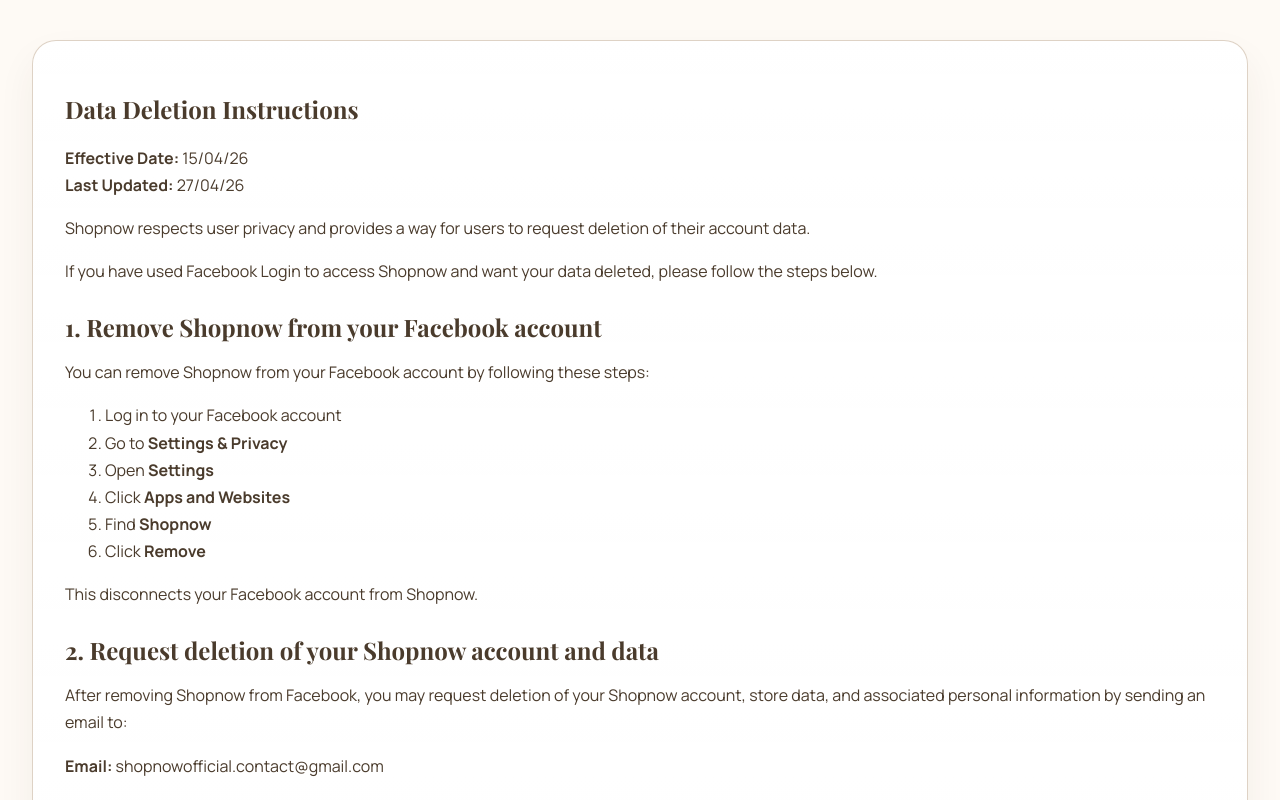
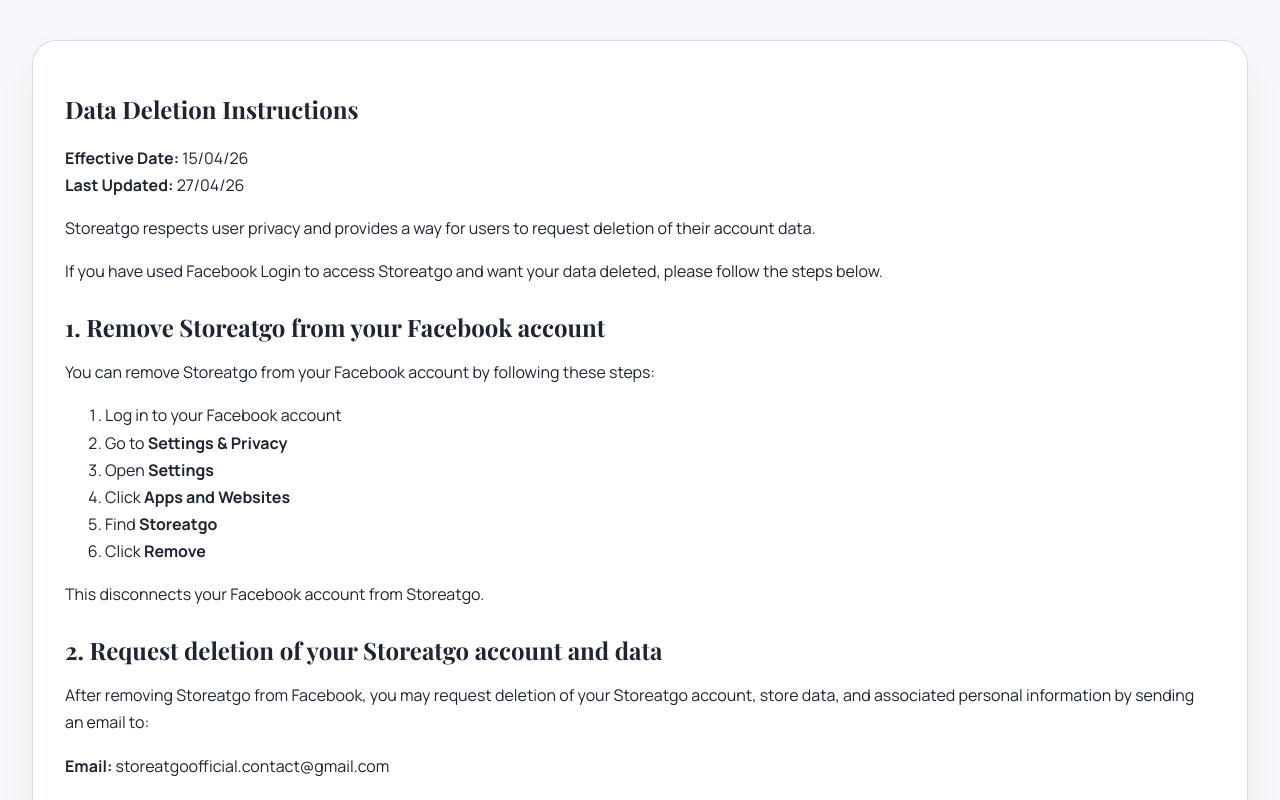
Before and after one commit to rizwan-here/shopnow, a Next.js app: page /data-deletion in a window 1280 px wide. Shown: the top 800 px of the page. Built offline with nearby package versions, Linux system fonts and the light colour scheme.

Commit message:
fixed UI, named storeatgo

```diff
--- a/app/data-deletion/page.js
+++ b/app/data-deletion/page.js
@@ -1,5 +1,5 @@
 export const metadata = {
-  title: 'Data Deletion Instructions | Shopnow',
+  title: 'Data Deletion Instructions | Storeatgo',
 };
 
 export default function DataDeletionPage() {
@@ -15,36 +15,36 @@
           </p>
 
           <p>
-            Shopnow respects user privacy and provides a way for users to request deletion of their
+            Storeatgo respects user privacy and provides a way for users to request deletion of their
             account data.
           </p>
 
           <p>
-            If you have used Facebook Login to access Shopnow and want your data deleted, please
+            If you have used Facebook Login to access Storeatgo and want your data deleted, please
             follow the steps below.
           </p>
 
-          <h2>1. Remove Shopnow from your Facebook account</h2>
-          <p>You can remove Shopnow from your Facebook account by following these steps:</p>
+          <h2>1. Remove Storeatgo from your Facebook account</h2>
+          <p>You can remove Storeatgo from your Facebook account by following these steps:</p>
           <ol>
             <li>Log in to your Facebook account</li>
             <li>Go to <strong>Settings &amp; Privacy</strong></li>
             <li>Open <strong>Settings</strong></li>
             <li>Click <strong>Apps and Websites</strong></li>
-            <li>Find <strong>Shopnow</strong></li>
+            <li>Find <strong>Storeatgo</strong></li>
             <li>Click <strong>Remove</strong></li>
           </ol>
 
-          <p>This disconnects your Facebook account from Shopnow.</p>
+          <p>This disconnects your Facebook account from Storeatgo.</p>
 
-          <h2>2. Request deletion of your Shopnow account and data</h2>
+          <h2>2. Request deletion of your Storeatgo account and data</h2>
           <p>
-            After removing Shopnow from Facebook, you may request deletion of your Shopnow account,
+            After removing Storeatgo from Facebook, you may request deletion of your Storeatgo account,
             store data, and associated personal information by sending an email to:
           </p>
 
           <p>
-            <strong>Email:</strong> shopnowofficial.contact@gmail.com
+            <strong>Email:</strong> storeatgoofficial.contact@gmail.com
           </p>
 
           <p>Please use the subject line:</p>
@@ -65,14 +65,14 @@
           <p>In your email, include:</p>
           <ul>
             <li>your full name</li>
-            <li>the email address used in your Shopnow account</li>
-            <li>your Shopnow username or store link, if available</li>
+            <li>the email address used in your Storeatgo account</li>
+            <li>your Storeatgo username or store link, if available</li>
             <li>a short statement requesting deletion of your account and data</li>
           </ul>
 
           <h2>3. What data may be deleted</h2>
           <p>
-            Upon receiving and verifying your request, Shopnow may delete data associated with your
+            Upon receiving and verifying your request, Storeatgo may delete data associated with your
             account, including:
           </p>
           <ul>
@@ -91,7 +91,7 @@
           </p>
 
           <h2>4. What data may be retained</h2>
-          <p>Shopnow may retain limited information where necessary for:</p>
+          <p>Storeatgo may retain limited information where necessary for:</p>
           <ul>
             <li>legal compliance</li>
             <li>fraud prevention</li>
@@ -120,11 +120,11 @@
           </p>
 
           <p>
-            <strong>Shopnow</strong>
+            <strong>Storeatgo</strong>
             <br />
-            <strong>Email:</strong> shopnowofficial.contact@gmail.com
+            <strong>Email:</strong> storeatgoofficial.contact@gmail.com
             <br />
-            <strong>Business Name / Operator:</strong> Shopnow
+            <strong>Business Name / Operator:</strong> Storeatgo
             <br />
             <strong>Address:</strong> Mirpur, Dhaka, Bangladesh
           </p>
--- a/app/globals.css
+++ b/app/globals.css
@@ -1,19 +1,19 @@
 :root {
-  --background: #fefaf5;
-  --card: rgba(255, 255, 255, 0.92);
-  --border: #f0e7de;
-  --border-strong: rgba(221, 208, 194, 0.95);
-  --border-gloss: rgba(255, 255, 255, 0.82);
-  --text: #4a3b2c;
-  --muted: #8b7a6b;
-  --muted-2: #a89b8f;
-  --accent: #a7c5bd;
-  --accent-dark: #8eb5ab;
-  --secondary: #d9c7b3;
-  --secondary-dark: #c9b59f;
-  --soft: #f8f3ee;
-  --soft-2: #f5ede6;
-  --danger: #c28b7a;
+  --background: #f7f8fb;
+  --card: rgba(255, 255, 255, 0.96);
+  --border: #e7e9f0;
+  --border-strong: rgba(210, 215, 230, 0.9);
+  --border-gloss: rgba(255, 255, 255, 0.9);
+  --text: #1f2433;
+  --muted: #6b7280;
+  --muted-2: #9aa1b2;
+  --accent: #4f6df5;
+  --accent-dark: #3d56d6;
+  --secondary: #19b3a6;
+  --secondary-dark: #129389;
+  --soft: #eef1f8;
+  --soft-2: #eaeefb;
+  --danger: #e0654f;
 }
 
 * {
@@ -42,7 +42,7 @@
 
 .headline-emphasis {
   font-style: italic;
-  color: #a06f48;
+  color: var(--accent-dark);
 }
 
 a {
@@ -98,8 +98,8 @@
 }
 
 .soft-button {
-  background: linear-gradient(180deg, rgba(194, 224, 217, 0.95) 0%, var(--accent) 100%);
-  color: #2c3a35;
+  background: linear-gradient(180deg, rgba(124, 146, 248, 0.95) 0%, var(--accent) 100%);
+  color: #ffffff;
 }
 
 .soft-button:hover {
@@ -107,8 +107,8 @@
 }
 
 .soft-button-secondary {
-  background: linear-gradient(180deg, rgba(234, 219, 203, 0.95) 0%, var(--secondary) 100%);
-  color: #3e2c1f;
+  background: linear-gradient(180deg, rgba(70, 211, 198, 0.95) 0%, var(--secondary) 100%);
+  color: #ffffff;
 }
 
 .soft-button-secondary:hover {
@@ -133,7 +133,7 @@
 
 .badge-button.active {
   background: var(--accent);
-  color: #2c3a35;
+  color: #ffffff;
 }
 
 .app-topbar {
@@ -172,7 +172,7 @@
   min-height: 100vh;
   display: grid;
   place-items: center;
-  background: linear-gradient(135deg, #fefaf5, #f5ede6);
+  background: linear-gradient(135deg, #f7f8fb, #eef1f8);
   padding: 1.25rem;
 }
 
@@ -401,10 +401,14 @@
   font-size: 0.78rem;
 }
 
-.tag.active,
+.tag.active {
+  background: var(--accent);
+  color: #ffffff;
+}
+
 .tag.success {
-  background: var(--accent);
-  color: #2c3a35;
+  background: var(--secondary);
+  color: #ffffff;
 }
 
 .tag.warning {
@@ -456,7 +460,7 @@
   bottom: 1.5rem;
   z-index: 80;
   background: var(--accent);
-  color: #2c3a35;
+  color: #ffffff;
   padding: 0.9rem 1.2rem;
   border-radius: 999px;
   box-shadow: 0 15px 35px rgba(62, 44, 31, 0.16);
@@ -733,8 +737,8 @@
 
 .customer-chat-toggle {
   border: 1px solid var(--border-strong);
-  background: linear-gradient(180deg, rgba(194, 224, 217, 0.98) 0%, var(--accent) 100%);
-  color: #2c3a35;
+  background: linear-gradient(180deg, rgba(124, 146, 248, 0.98) 0%, var(--accent) 100%);
+  color: #ffffff;
   border-radius: 999px;
   padding: 0.95rem 1.15rem;
   cursor: pointer;
@@ -781,8 +785,8 @@
 
 .customer-chat-bubble.user {
   justify-self: end;
-  background: linear-gradient(180deg, rgba(194,224,217,0.94) 0%, rgba(167,197,189,0.96) 100%);
-  color: #2c3a35;
+  background: linear-gradient(180deg, rgba(124,146,248,0.94) 0%, rgba(79,109,245,0.96) 100%);
+  color: #ffffff;
 }
 
 .customer-chat-form {
@@ -835,11 +839,11 @@
 }
 
 .status-pending { color: #6f5b49; }
-.status-confirmed { color: #446257; background: linear-gradient(180deg, rgba(234,247,243,0.96) 0%, rgba(208,234,226,0.96) 100%); }
-.status-packed { color: #6a5639; background: linear-gradient(180deg, rgba(250,242,228,0.96) 0%, rgba(240,225,199,0.96) 100%); }
-.status-out_for_delivery { color: #5b5775; background: linear-gradient(180deg, rgba(239,238,252,0.96) 0%, rgba(219,218,244,0.96) 100%); }
-.status-delivered { color: #2c5d43; background: linear-gradient(180deg, rgba(231,248,239,0.96) 0%, rgba(201,233,215,0.96) 100%); }
-.status-cancelled { color: #8a4d4d; background: linear-gradient(180deg, rgba(253,239,239,0.96) 0%, rgba(243,216,216,0.96) 100%); }
+.status-confirmed { color: #1f7a6e; background: linear-gradient(180deg, rgba(224,250,246,0.96) 0%, rgba(196,238,231,0.96) 100%); }
+.status-packed { color: #9a6a13; background: linear-gradient(180deg, rgba(255,246,228,0.96) 0%, rgba(250,232,196,0.96) 100%); }
+.status-out_for_delivery { color: #3d56d6; background: linear-gradient(180deg, rgba(231,235,255,0.96) 0%, rgba(213,221,255,0.96) 100%); }
+.status-delivered { color: #167a4e; background: linear-gradient(180deg, rgba(224,250,236,0.96) 0%, rgba(190,236,212,0.96) 100%); }
+.status-cancelled { color: #c0392b; background: linear-gradient(180deg, rgba(255,237,235,0.96) 0%, rgba(250,213,208,0.96) 100%); }
 
 .order-summary-grid {
   display: grid;
@@ -912,7 +916,7 @@
   width: 10px;
   height: 10px;
   border-radius: 999px;
-  background: rgba(167, 197, 189, 0.5);
+  background: rgba(79, 109, 245, 0.5);
   box-shadow: inset 0 1px 0 rgba(255,255,255,0.7);
 }
 
@@ -990,17 +994,17 @@
   border-radius: 14px;
   display: grid;
   place-items: center;
-  background: linear-gradient(180deg, rgba(194, 224, 217, 0.98) 0%, var(--accent) 100%);
-  color: #2c3a35;
+  background: linear-gradient(180deg, rgba(124, 146, 248, 0.98) 0%, var(--accent) 100%);
+  color: #ffffff;
   box-shadow: inset 0 1px 0 rgba(255,255,255,0.8), 0 14px 32px rgba(62,44,31,0.12);
 }
 
 .landing-shell {
   min-height: 100vh;
   background:
-    radial-gradient(circle at top left, rgba(167, 197, 189, 0.2), transparent 35%),
-    radial-gradient(circle at top right, rgba(217, 199, 179, 0.24), transparent 30%),
-    linear-gradient(180deg, #fffdf9 0%, #fefaf5 45%, #f8f3ee 100%);
+    radial-gradient(circle at top left, rgba(79, 109, 245, 0.12), transparent 35%),
+    radial-gradient(circle at top right, rgba(25, 179, 166, 0.14), transparent 30%),
+    linear-gradient(180deg, #fcfdff 0%, #f7f8fb 45%, #eef1f8 100%);
 }
 
 .landing-nav {
@@ -1315,9 +1319,9 @@
   display: grid;
   place-items: center;
   background:
-    radial-gradient(circle at top left, rgba(167, 197, 189, 0.18), transparent 35%),
-    radial-gradient(circle at bottom right, rgba(217, 199, 179, 0.24), transparent 35%),
-    linear-gradient(180deg, #fffdf9 0%, #fefaf5 60%, #f6efe7 100%);
+    radial-gradient(circle at top left, rgba(79, 109, 245, 0.14), transparent 35%),
+    radial-gradient(circle at bottom right, rgba(25, 179, 166, 0.16), transparent 35%),
+    linear-gradient(180deg, #fcfdff 0%, #f7f8fb 60%, #eef1f8 100%);
 }
 
 .loading-wordmark {
@@ -1326,7 +1330,7 @@
   font-size: clamp(3rem, 10vw, 8rem);
   letter-spacing: 0.08em;
   text-transform: uppercase;
-  color: rgba(74, 59, 44, 0.18);
+  color: rgba(31, 36, 51, 0.14);
 }
 
 .loading-wordmark span {
@@ -1343,7 +1347,7 @@
 
 .global-site-footer {
   border-top: 1px solid var(--border);
-  background: linear-gradient(180deg, rgba(255,255,255,0.9), rgba(248,243,238,0.98));
+  background: linear-gradient(180deg, rgba(255,255,255,0.92), rgba(238,241,248,0.98));
   padding: 1.25rem 0 1.6rem;
 }
 
@@ -1391,7 +1395,7 @@
 
 @keyframes shimmerLift {
   0%, 100% { transform: translateY(0); opacity: 0.35; }
-  50% { transform: translateY(-7px); opacity: 0.95; color: rgba(74, 59, 44, 0.36); }
+  50% { transform: translateY(-7px); opacity: 0.95; color: rgba(79, 109, 245, 0.45); }
 }
 
 @media (max-width: 768px) {
@@ -1571,7 +1575,7 @@
 
 .soft-button-danger {
   border: 1px solid rgba(194, 139, 122, 0.45);
-  background: linear-gradient(180deg, rgba(244, 216, 207, 0.98) 0%, rgba(226, 179, 165, 0.95) 100%);
+  background: linear-gradient(180deg, rgba(255, 222, 215, 0.98) 0%, rgba(244, 184, 169, 0.95) 100%);
   color: #6b3f33;
   cursor: pointer;
   border-radius: 999px;
@@ -1581,7 +1585,7 @@
 }
 
 .soft-button-danger:hover {
-  background: linear-gradient(180deg, rgba(235, 194, 182, 0.98) 0%, rgba(216, 164, 148, 0.95) 100%);
+  background: linear-gradient(180deg, rgba(244, 184, 169, 0.98) 0%, rgba(224, 101, 79, 0.95) 100%);
 }
 
 .danger-zone {
@@ -1648,7 +1652,7 @@
 }
 
 .check-item.done {
-  color: #2c3a35;
+  color: var(--secondary-dark);
   font-weight: 700;
 }
 
@@ -1726,7 +1730,7 @@
 }
 
 
-/* Shopnow image logo sizing and seller stock controls */
+/* Storeatgo image logo sizing and seller stock controls */
 .brand-mark {
   display: inline-flex;
   flex-direction: column;
@@ -1786,12 +1790,12 @@
 }
 
 .stock-in_stock {
-  background: rgba(167, 197, 189, 0.22);
-  color: #2c3a35;
+  background: rgba(25, 179, 166, 0.16);
+  color: #129389;
 }
 
 .stock-low_stock {
-  background: rgba(217, 199, 179, 0.32);
+  background: rgba(25, 179, 166, 0.18);
   color: #6b4d2d;
 }
 
@@ -1852,8 +1856,8 @@
 
 .choice-chip.active {
   background: var(--accent);
-  color: #2c3a35;
-  border-color: rgba(116, 155, 145, 0.75);
+  color: #ffffff;
+  border-color: var(--accent-dark);
 }
 
 .variety-builder-list {
@@ -2032,7 +2036,7 @@
 
 .order-list-row:hover {
   transform: translateY(-2px);
-  border-color: rgba(167, 197, 189, 0.95);
+  border-color: rgba(79, 109, 245, 0.5);
   box-shadow: inset 0 1px 0 rgba(255,255,255,0.8), 0 16px 30px rgba(62,44,31,0.07);
 }
 
--- a/app/layout.js
+++ b/app/layout.js
@@ -16,7 +16,7 @@
 });
 
 export const metadata = {
-  title: 'Shopnow',
+  title: 'Storeatgo',
   description: 'Fashion-forward social storefronts for independent sellers',
   metadataBase: new URL('https://shopnow-341d.onrender.com')
 };
--- a/components/BrandMark.js
+++ b/components/BrandMark.js
@@ -1,7 +1,7 @@
 export default function BrandMark({ href = '/', size = 'default', className = '', showTagline = false }) {
   return (
-    <a href={href} className={`brand-mark brand-mark-${size} ${className}`.trim()} aria-label="Shopnow home">
-      <img src="/tapstore-logo.png" alt="Shopnow" className="brand-mark-image" />
+    <a href={href} className={`brand-mark brand-mark-${size} ${className}`.trim()} aria-label="Storeatgo home">
+      <img src="/tapstore-logo.png" alt="Storeatgo" className="brand-mark-image" />
       {showTagline ? (
         <span className="brand-mark-tagline">Launch your social-first storefront</span>
       ) : null}
--- a/components/DatabaseSetupScreen.js
+++ b/components/DatabaseSetupScreen.js
@@ -14,7 +14,7 @@
           }}
         >
           <div style={{ marginBottom: 20 }}><BrandMark size="footer" /></div>
-          <h1 style={{ fontSize: 32, marginBottom: 8 }}>Shopnow needs a MongoDB connection</h1>
+          <h1 style={{ fontSize: 32, marginBottom: 8 }}>Storeatgo needs a MongoDB connection</h1>
           <p style={{ color: '#8B7A6B', marginBottom: 20 }}>
             The UI build is fine, but the app could not reach MongoDB Atlas from your machine.
           </p>
--- a/jsconfig.json
+++ b/jsconfig.json
@@ -1,5 +1,6 @@
 {
   "compilerOptions": {
+    "ignoreDeprecations": "6.0",
     "baseUrl": ".",
     "paths": {
       "@/*": ["./*"]
```
Also changed, not shown: app/api/upload/route.js (+1 -8 lines), app/privacy-policy/page.js (+17 -17 lines), app/terms-and-conditions/page.js (+18 -18 lines), components/AppClient.js (+30 -83 lines), 1 other file (tests, documents, lock files or other folders).
